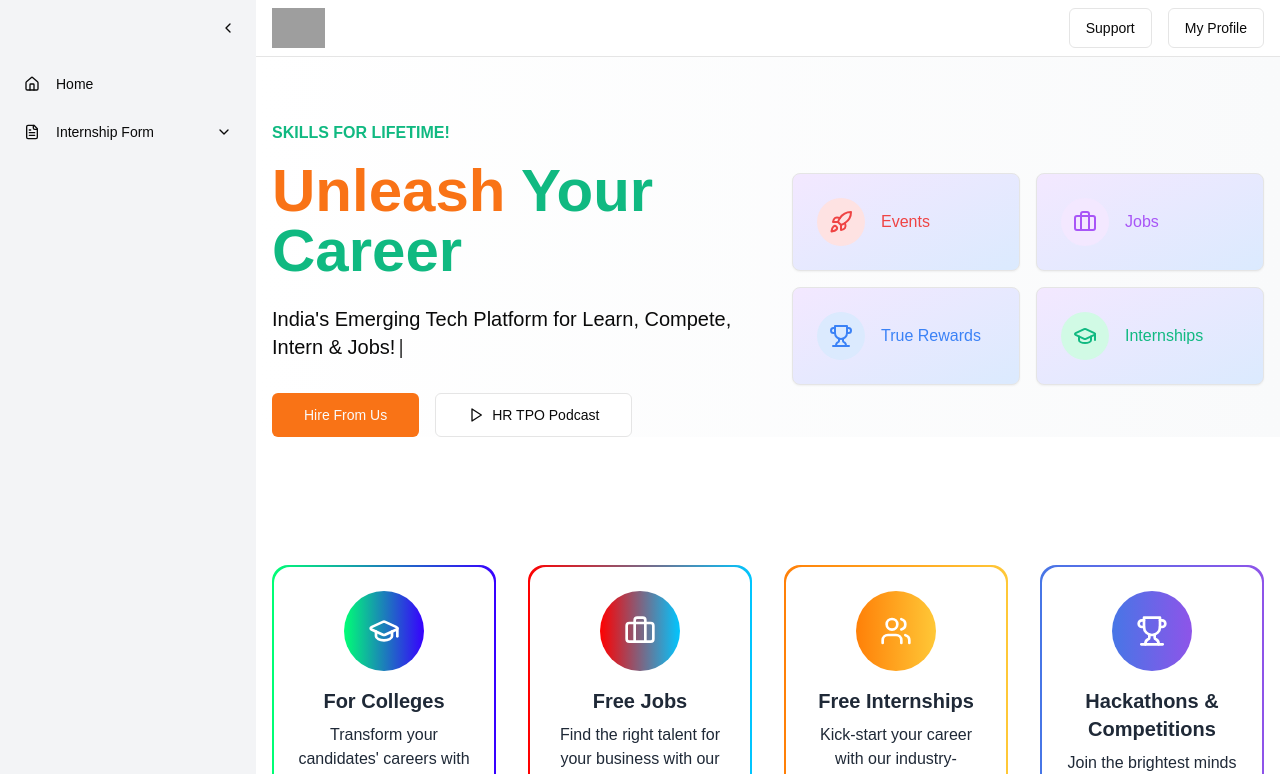
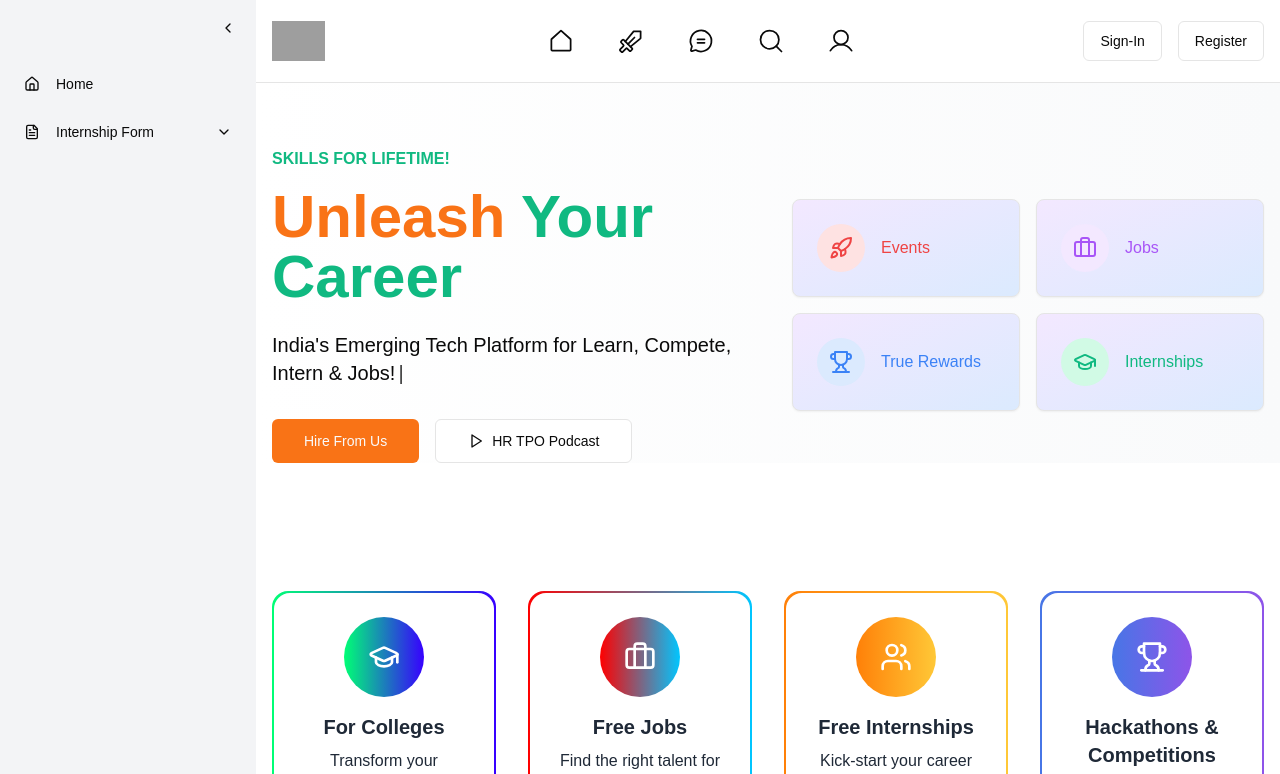
Before and after one commit to Dheerajd17/Uptoskills_WebDev, a Next.js app: page / in a window 1280 px wide. Shown: the top 774 px of the page. Built offline with nearby package versions, Linux system fonts and the light colour scheme; grey boxes are pictures that could not be loaded.

Commit message:
Interactive Animation added

```diff
--- a/src/app/globals.css
+++ b/src/app/globals.css
@@ -163,3 +163,79 @@ body {
 .active .success-message {
   animation: textReveal 1s ease-out 0.5s forwards;
 }
+.menu {
+  padding: 0.5rem;
+  background-color: #fff;
+  position: relative;
+  display: flex;
+  justify-content: center;
+  border-radius: 15px;
+  box-shadow: 0 10px 25px 0 rgba(#000, 0.075);
+}
+
+.link {
+  display: inline-flex;
+  justify-content: center;
+  align-items: center;
+  width: 70px;
+  height: 50px;
+  border-radius: 8px;
+  position: relative;
+  z-index: 1;
+  overflow: hidden;
+  transform-origin: center left;
+  transition: width 0.2s ease-in;
+  text-decoration: none;
+  color: inherit;
+}
+
+.link:before {
+  position: absolute;
+  z-index: -1;
+  content: "";
+  display: block;
+  border-radius: 8px;
+  width: 100%;
+  height: 100%;
+  top: 0;
+  transform: translateX(100%);
+  transition: transform 0.2s ease-in;
+  transform-origin: center right;
+  background-color: #eee;
+}
+
+.link:hover,
+.link:focus {
+  outline: 0;
+  width: 130px;
+}
+
+.link:hover:before,
+.link:hover .link-title {
+  transform: translateX(0);
+  opacity: 1;
+}
+
+.link-icon {
+  width: 28px;
+  height: 28px;
+  display: block;
+  flex-shrink: 0;
+  left: 18px;
+  position: absolute;
+}
+
+.link-icon svg {
+  width: 28px;
+  height: 28px;
+}
+
+.link-title {
+  transform: translateX(100%);
+  transition: transform 0.2s ease-in;
+  transform-origin: center right;
+  display: block;
+  text-align: center;
+  text-indent: 28px;
+  width: 100%;
+}
--- a/src/app/page.tsx
+++ b/src/app/page.tsx
@@ -28,12 +28,67 @@ export default function JobBoard() {
                 priority
               />
             </div>
+            <div className="menu">
+  <a href="#" className="link">
+    <span className="link-icon">
+      <svg xmlns="http://www.w3.org/2000/svg" width="192" height="192" fill="currentColor" viewBox="0 0 256 256">
+        <rect width="256" height="256" fill="none"></rect>
+        <path d="M213.3815,109.61945,133.376,36.88436a8,8,0,0,0-10.76339.00036l-79.9945,72.73477A8,8,0,0,0,40,115.53855V208a8,8,0,0,0,8,8H208a8,8,0,0,0,8-8V115.53887A8,8,0,0,0,213.3815,109.61945Z" fill="none" stroke="currentColor" strokeLinecap="round" strokeLinejoin="round" strokeWidth="16"></path>
+      </svg>
+    </span>
+    <span className="link-title">Home</span>
+  </a>
+  <a href="#" className="link">
+    <span className="link-icon">
+      <svg xmlns="http://www.w3.org/2000/svg" width="192" height="192" fill="currentColor" viewBox="0 0 256 256">
+        <rect width="256" height="256" fill="none"></rect>
+        <polyline points="76.201 132.201 152.201 40.201 216 40 215.799 103.799 123.799 179.799" fill="none" stroke="currentColor" strokeLinecap="round" strokeLinejoin="round" strokeWidth="16"></polyline>
+        <line x1="100" y1="156" x2="160" y2="96" fill="none" stroke="currentColor" strokeLinecap="round" strokeLinejoin="round" strokeWidth="16"></line>
+        <path d="M82.14214,197.45584,52.201,227.397a8,8,0,0,1-11.31371,0L28.603,215.11268a8,8,0,0,1,0-11.31371l29.94113-29.94112a8,8,0,0,0,0-11.31371L37.65685,141.65685a8,8,0,0,1,0-11.3137l12.6863-12.6863a8,8,0,0,1,11.3137,0l76.6863,76.6863a8,8,0,0,1,0,11.3137l-12.6863,12.6863a8,8,0,0,1-11.3137,0L93.45584,197.45584A8,8,0,0,0,82.14214,197.45584Z" fill="none" stroke="currentColor" strokeLinecap="round" strokeLinejoin="round" strokeWidth="16"></path>
+      </svg>
+    </span>
+    <span className="link-title">Hackathons</span>
+  </a>
+  <a href="#" className="link">
+    <span className="link-icon">
+      <svg xmlns="http://www.w3.org/2000/svg" width="192" height="192" fill="currentColor" viewBox="0 0 256 256">
+        <rect width="256" height="256" fill="none"></rect>
+        <path d="M45.42853,176.99811A95.95978,95.95978,0,1,1,79.00228,210.5717l.00023-.001L45.84594,220.044a8,8,0,0,1-9.89-9.89l9.47331-33.15657Z" fill="none" stroke="currentColor" strokeLinecap="round" strokeLinejoin="round" strokeWidth="16"></path>
+        <line x1="96" y1="112" x2="160" y2="112" fill="none" stroke="currentColor" strokeLinecap="round" strokeLinejoin="round" strokeWidth="16"></line>
+        <line x1="96" y1="144" x2="160" y2="144" fill="none" stroke="currentColor" strokeLinecap="round" strokeLinejoin="round" strokeWidth="16"></line>
+      </svg>
+    </span>
+    <span className="link-title">Ai Chat</span>
+  </a>
+  <a href="#" className="link">
+    <span className="link-icon">
+      <svg xmlns="http://www.w3.org/2000/svg" width="192" height="192" fill="currentColor" viewBox="0 0 256 256">
+        <rect width="256" height="256" fill="none"></rect>
+        <circle cx="116" cy="116" r="84" fill="none" stroke="currentColor" strokeLinecap="round" strokeLinejoin="round" strokeWidth="16"></circle>
+        <line x1="175.39356" y1="175.40039" x2="223.99414" y2="224.00098" fill="none" stroke="currentColor" strokeLinecap="round" strokeLinejoin="round" strokeWidth="16"></line>
+      </svg>
+    </span>
+    <span className="link-title">Search</span>
+  </a>
+  <a href="#" className="link">
+    <span className="link-icon">
+      <svg xmlns="http://www.w3.org/2000/svg" width="192" height="192" fill="currentColor" viewBox="0 0 256 256">
+        <rect width="256" height="256" fill="none"></rect>
+        <circle cx="128" cy="96" r="64" fill="none" stroke="currentColor" strokeMiterlimit="10" strokeWidth="16"></circle>
+        <path d="M30.989,215.99064a112.03731,112.03731,0,0,1,194.02311.002" fill="none" stroke="currentColor" strokeLinecap="round" strokeLinejoin="round" strokeWidth="16"></path>
+      </svg>
+    </span>
+    <span className="link-title">My Profile</span>
+  </a>
+</div>
+
+
             <div className="flex items-center gap-4">
               <Button variant="outline" className="hover:bg-orange-500 hover:text-white transition-colors">
-                Support
+                Sign-In
               </Button>
               <Button variant="outline" className="hover:bg-orange-500 hover:text-white transition-colors">
-                My Profile
+                Register
               </Button>
             </div>
           </div>
--- a/src/components/ui/Homepage.tsx
+++ b/src/components/ui/Homepage.tsx
@@ -12,6 +12,7 @@ export function HomePage() {
   const router = useRouter();
   return (
     <div className="flex-1">
+
       {/* Hero Section */}
       <section className="bg-gradient-to-r from-white to-gray-50 py-16">
         <div className="container mx-auto px-4">
```
Also changed, not shown: tsconfig.json (+7 -0 lines).
